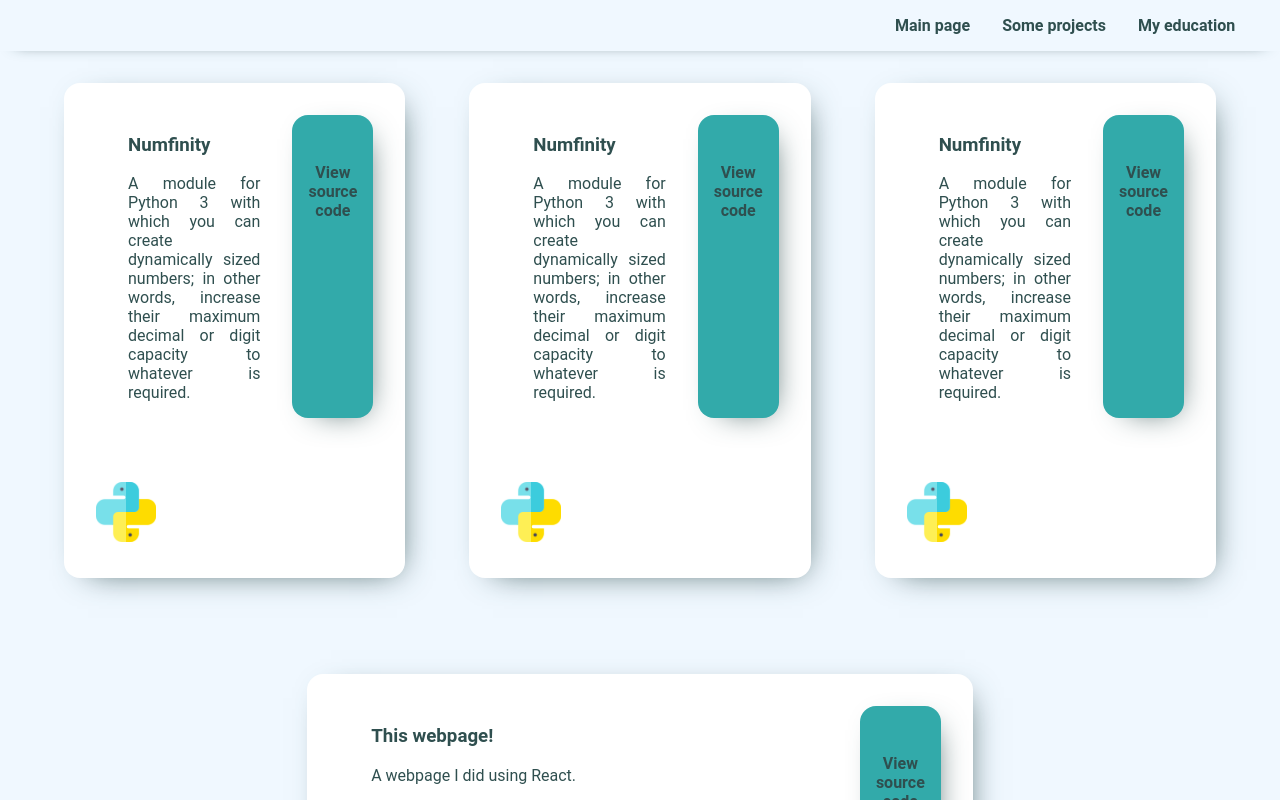
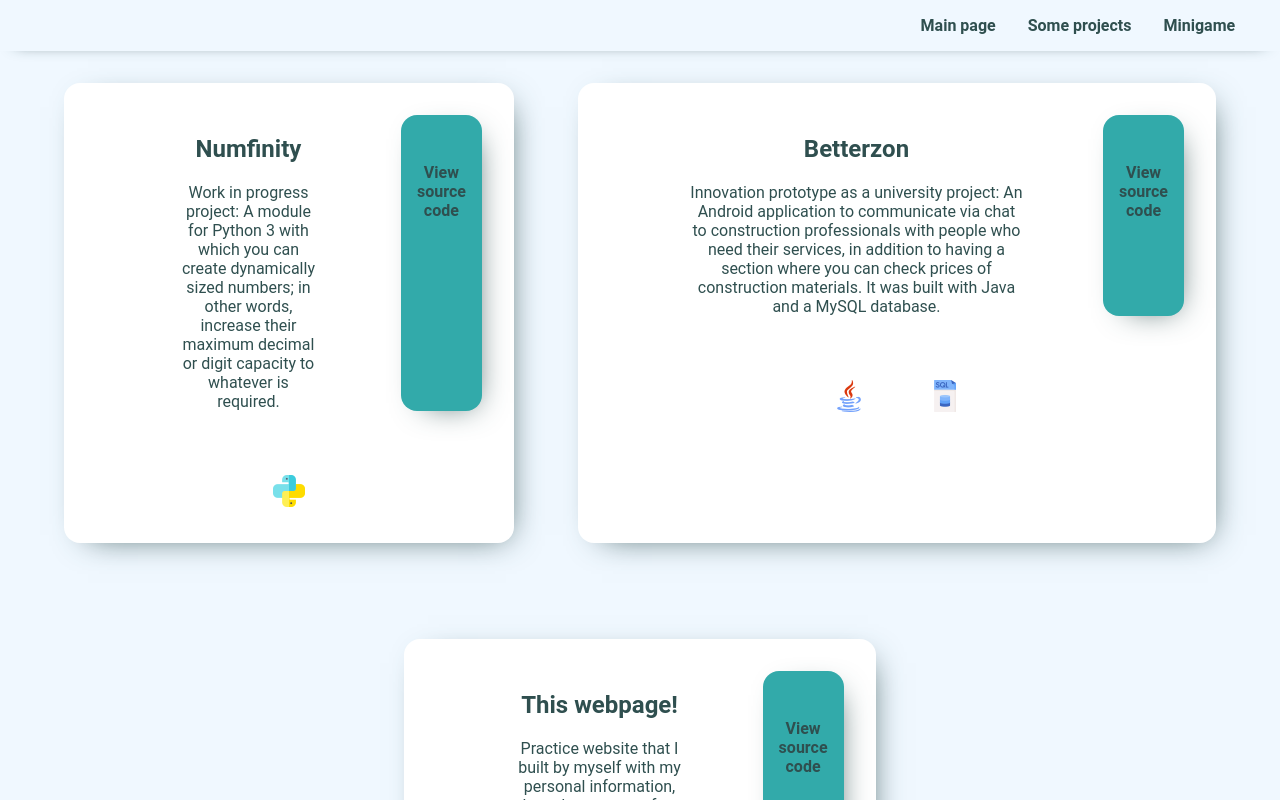
Before and after one commit to Aleksei324/personal-webpage, a React (Create React App) app: page /some-projects in a window 1280 px wide. Shown: the top 800 px of the page. Built offline with nearby package versions, Linux system fonts and the light colour scheme.

Commit message:
Projects v1 finished

```diff
--- a/src/App.js
+++ b/src/App.js
@@ -8,7 +8,7 @@ import Footer from './components/panels/Footer.js';
 
 import Main from './components/main/Main.js';
 import Experiencia from './components/experiencia/Experiencia.js';
-import Education from './components/education/Education.js';
+import Minigame from './components/minigame/Minigame.js';
 
 function App() {
   return (
@@ -20,7 +20,7 @@ function App() {
           <Routes>
             <Route exact path='/' element={<Main/>}/>
             <Route exact path='/some-projects' element={<Experiencia/>}/>
-            <Route exact path='/education' element={<Education/>}/>
+            <Route exact path='/minigame' element={<Minigame/>}/>
           </Routes>
 
           <Footer/>
--- a/src/components/experiencia/Experiencia.css
+++ b/src/components/experiencia/Experiencia.css
@@ -1,5 +1,5 @@
 .border {
-    text-align: justify;
+    text-align: center;
     margin: 2em;
     background-color: white;
     border-radius: 1em;
@@ -8,6 +8,6 @@
 }
 
 .space {
-    margin-left: 10%;
-    margin-right: 10%;
+    margin-left: 14%;
+    margin-right: 14%;
 }
--- a/src/components/experiencia/Experiencia.js
+++ b/src/components/experiencia/Experiencia.js
@@ -4,6 +4,8 @@ import ExperienciaSection from './ExperienciaSection.js';
 import imagereact from '../../images/react.png';
 import imagecss from '../../images/css.png';
 import imagepy from '../../images/py.png';
+import imagesql from '../../images/sql.png';
+import imagejava from '../../images/java.png';
 
 function Experiencia() {
     return (
@@ -12,33 +14,28 @@ function Experiencia() {
             <section className='flex'>
                 <div className='border'>
                     <ExperienciaSection title="Numfinity"
-                    text="A module for Python 3 with which you can
-                        create dynamically sized numbers; in other words,
-                        increase their maximum decimal or digit capacity
-                        to whatever is required."
+                    text="Work in progress project: A module for Python 3
+                        with which you can create dynamically sized
+                        numbers; in other words, increase their maximum
+                        decimal or digit capacity to whatever is required."
                     link="https://github.com/Aleksei324/Numfinity"/>
-                    <img className='iconGrow' src={imagepy} alt='Python icon' width='60' height='60'/>
+                    <img className='iconGrow' src={imagepy} alt='Python icon' width='32' height='32'/>
                 </div>
 
                 <div className='border'>
-                    <ExperienciaSection title="Numfinity"
-                    text="A module for Python 3 with which you can
-                        create dynamically sized numbers; in other words,
-                        increase their maximum decimal or digit capacity
-                        to whatever is required."
-                    link="https://github.com/Aleksei324/Numfinity"/>
-                    <img className='iconGrow' src={imagepy} alt='Python icon' width='60' height='60'/>
+                    <ExperienciaSection title="Betterzon"
+                    text="Innovation prototype as a university project:
+                        An Android application to communicate via chat
+                        to construction professionals with people who
+                        need their services, in addition to having a
+                        section where you can check prices of
+                        construction materials. It was built with Java
+                        and a MySQL database."
+                    link="https://github.com/Aleksei324/Betterzon"/>
+                    <img className='iconGrow' src={imagejava} alt='Java icon' width='32' height='32'/>
+                    <img className='iconGrow' src={imagesql} alt='SQL icon' width='32' height='32'/>
                 </div>
 
-                <div className='border'>
-                    <ExperienciaSection title="Numfinity"
-                    text="A module for Python 3 with which you can
-                        create dynamically sized numbers; in other words,
-                        increase their maximum decimal or digit capacity
-                        to whatever is required."
-                    link="https://github.com/Aleksei324/Numfinity"/>
-                    <img className='iconGrow' src={imagepy} alt='Python icon' width='60' height='60'/>
-                </div>
             </section>
 
             <section className='flex'>
@@ -46,16 +43,19 @@ function Experiencia() {
 
                 <div className="border">
                     <ExperienciaSection title="This webpage!"
-                    text="A webpage I did using React."
+                    text="Practice website that I built by myself
+                        with my personal information, data about
+                        some of my own projects and a mini-game.
+                        It is built in React."
                     link="https://github.com/Aleksei324/personal-webpage"/>
-                    <img className='iconGrow' src={imagereact} alt='React icon' width='60' height='60'/>
-                    <img className='iconGrow' src={imagecss} alt='CSS icon' width='60' height='60'/>
+                    <img className='iconGrow' src={imagereact} alt='React icon' width='32' height='32'/>
+                    <img className='iconGrow' src={imagecss} alt='CSS icon' width='32' height='32'/>
                 </div>
 
                 <div className="space"></div>
             </section>
 
-            <p>... and some more in <a className='blink' href='https://github.com/Aleksei324' title='Link to my personal Github.'>my Github.</a></p>
+            <p>... and some more in <a target='_blank' rel="noreferrer" href='https://github.com/Aleksei324' title='Link to my personal Github.'>my Github.</a></p>
             <br/>
         </div>
     );
--- a/src/components/experiencia/ExperienciaSection.css
+++ b/src/components/experiencia/ExperienciaSection.css
@@ -1,17 +1,21 @@
-.ExperienciaSection {
-    text-align: justify;
-}
-
 .ExperienciaButton {
     padding: 3em;
     padding-left: 1em;
     padding-right: 1em;
+    margin-bottom: 0em;
     background-color: rgb(50, 170, 170);
     border-radius: 1em;
     box-shadow: 0.5em 0.5em 2em -1em;
     text-align: center;
     display: block;
 }
+
+.textExp {
+    margin-left: 3em;
+    margin-right: 3em;
+    margin-bottom: 0em;
+}
+
 .ExperienciaButton:hover {
     background-color: aliceblue;
 }
--- a/src/components/experiencia/ExperienciaSection.js
+++ b/src/components/experiencia/ExperienciaSection.js
@@ -2,14 +2,14 @@ import './ExperienciaSection.css';
 
 function ExperienciaSection(props) {
     return (
-        <div className='flex ExperienciaSection'>
+        <div className='flex'>
 
             <div className='sideBySide'>
-                <h3>{props.title}</h3>
-                <p>{props.text}</p>
+                <h1>{props.title}</h1>
+                <p className='textExp'>{props.text}</p>
             </div>
 
-            <a className='ExperienciaButton' href={props.link} title="Link to the project">
+            <a target='_blank' rel="noreferrer" className='ExperienciaButton' href={props.link} title="Link to the project">
                 View<br/>
                 source<br/>
                 code
--- a/src/components/main/AboutMe.js
+++ b/src/components/main/AboutMe.js
@@ -7,7 +7,7 @@ function AboutMe(){
             <img className='imgCool' src={imagecode} alt='A computer with code and a cup' width='350' height='250'/>
 
             <div className='sideBySide'>
-                <h3>About me</h3>
+                <h2>About me</h2>
 
                 <p>Welcome to my webpage, I'm just a guy who likes to develop software and webpages, play games and play bass a little;
                 I like to tinker with <i>Linux</i> and open source in general, and I'm changing distros a lot.
@@ -34,12 +34,12 @@ function AboutMe(){
 
                 <ul>
                     <li>
-                        Github:
-                        <a href='https://github.com/Aleksei324' title='Link to my personal Github.'>Aleksei324</a>
+                        Github:&nbsp;
+                        <a target='_blank' rel="noreferrer" href='https://github.com/Aleksei324' title='Link to my personal Github.'>Aleksei324</a>
                     </li>
                     <li>
-                        LinkedIn:
-                        <a href='https://www.linkedin.com/in/aleksei324' title='Link to my personal LinkedIn.'>Aleksei324</a>
+                        LinkedIn:&nbsp;
+                        <a target='_blank' rel="noreferrer" href='https://www.linkedin.com/in/aleksei324' title='Link to my personal LinkedIn.'>Aleksei324</a>
                     </li>
                 </ul>
 
--- a/src/components/education/Education.js
+++ b/src/components/minigame/Minigame.js
@@ -1,6 +1,6 @@
-function Education() {
+function Minigame() {
     return (
-        <div className="Education">
+        <div className="Minigame">
             a<br/>
             a<br/>
             a<br/>
@@ -10,4 +10,4 @@ function Education() {
     );
 }
 
-export default Education;
+export default Minigame;
--- a/src/components/panels/Footer.js
+++ b/src/components/panels/Footer.js
@@ -4,8 +4,29 @@ function Footer(){
     return (
         <footer className="Footer">
             <p>Camilo Franco Moya - 2022</p>
-            <p>Images by <a className='whiteLink' href="https://unsplash.com/@sickle" title='Link to the author'>Sergey Pesterev</a> and <a className='whiteLink' href="https://unsplash.com/@afgprogrammer" title='Link to the author'>Mohammad Rahmani</a> on <a className='whiteLink' href="https://unsplash.com" title='Unsplash webpage'>Unsplash</a></p>
-            <p>Icons by <a className='whiteLink' href="https://www.flaticon.com/authors/freepik" title="Link to the author">Freepik</a> on <a className='whiteLink' href="https://www.flaticon.com" title="Flaticon webpage">Flaticon</a></p>
+            <p>Images by <a target='_blank'
+                            rel="noreferrer"
+                            className='whiteLink'
+                            href="https://unsplash.com/@sickle"
+                            title='Link to the author'>Sergey Pesterev</a> and <a target='_blank'
+                            rel="noreferrer"
+                            className='whiteLink'
+                            href="https://unsplash.com/@afgprogrammer"
+                            title='Link to the author'>Mohammad Rahmani</a> on <a target='_blank'
+                            rel="noreferrer"
+                            className='whiteLink'
+                            href="https://unsplash.com"
+                            title='Unsplash webpage'>Unsplash</a></p>
+
+            <p>Icons by <a target='_blank'
+                            rel="noreferrer"
+                            className='whiteLink'
+                            href="https://www.flaticon.com/authors/freepik"
+                            title="Link to the author">Freepik</a> on <a target='_blank'
+                            rel="noreferrer"
+                            className='whiteLink'
+                            href="https://www.flaticon.com"
+                            title="Flaticon webpage">Flaticon</a></p>
         </footer>
     );
 }
--- a/src/components/panels/Panel.js
+++ b/src/components/panels/Panel.js
@@ -7,7 +7,7 @@ function Panel(){
             <nav>
                 <Link to='/' className='navLink'>Main&nbsp;page</Link>
                 <Link to='/some-projects' className='navLink'>Some&nbsp;projects</Link>
-                <Link to='/education' className='navLink'>My&nbsp;education</Link>
+                <Link to='/minigame' className='navLink'>Minigame</Link>
             </nav>
         </header>
     );
```
Also changed, not shown: src/images/java.png (added), src/images/sql.png (added).
